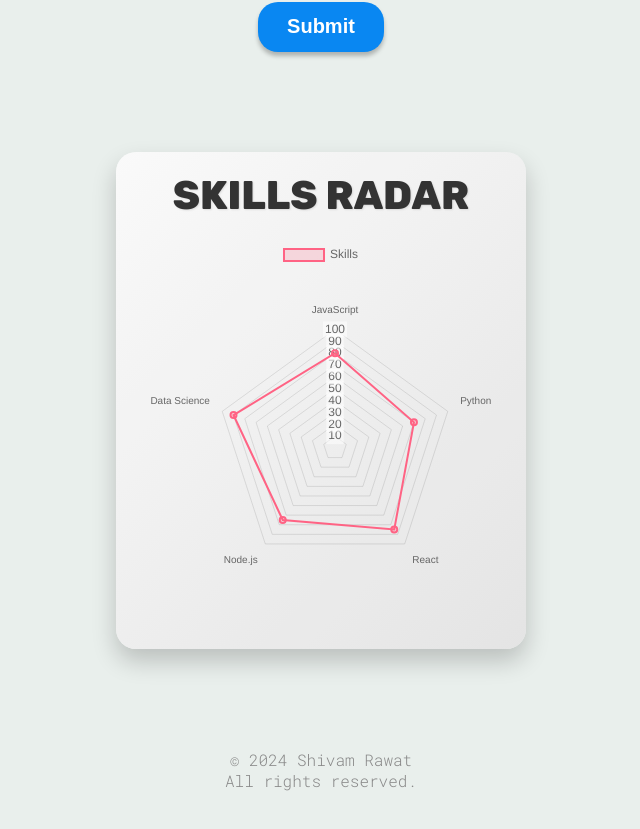
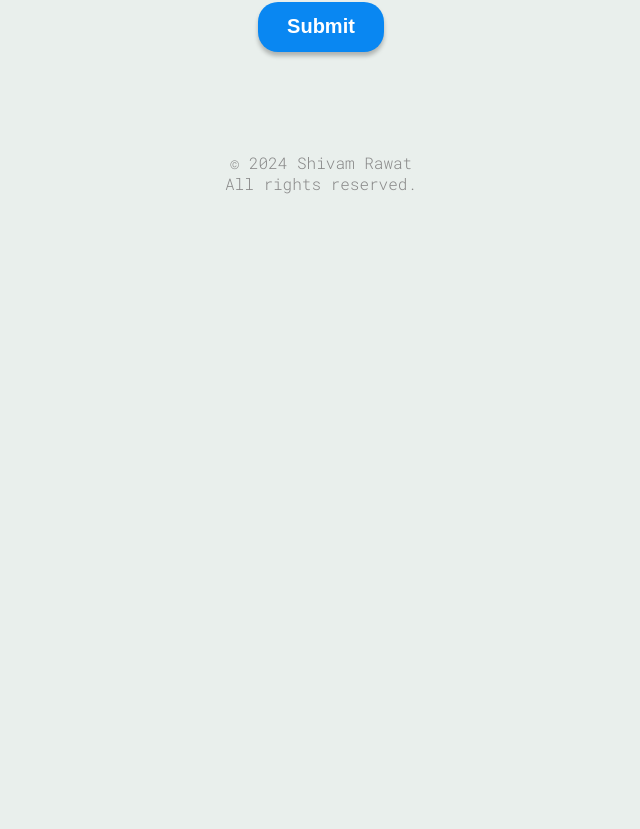
Before and after one commit to SHIVAMRAWAT92003/ShivamRawatPortfolio, a React (Vite) app: page / in a window 1280 px wide. Shown: the part 3238-4067 px from the top of the page, without its empty margins (319-959 px from the left). After the commit the page ends 3492 px from the top, so only its background shows below. Built offline with nearby package versions, Linux system fonts and the light colour scheme.

Commit message:
skillradar

```diff
--- a/src/App.jsx
+++ b/src/App.jsx
@@ -18,7 +18,7 @@ function App() {
       <Skills />
       <Publication/>
       <Contact />
-      <SkillsRadar/>
+      {/* <SkillsRadar/> */}
       <Footer />
     </>
   );
```
